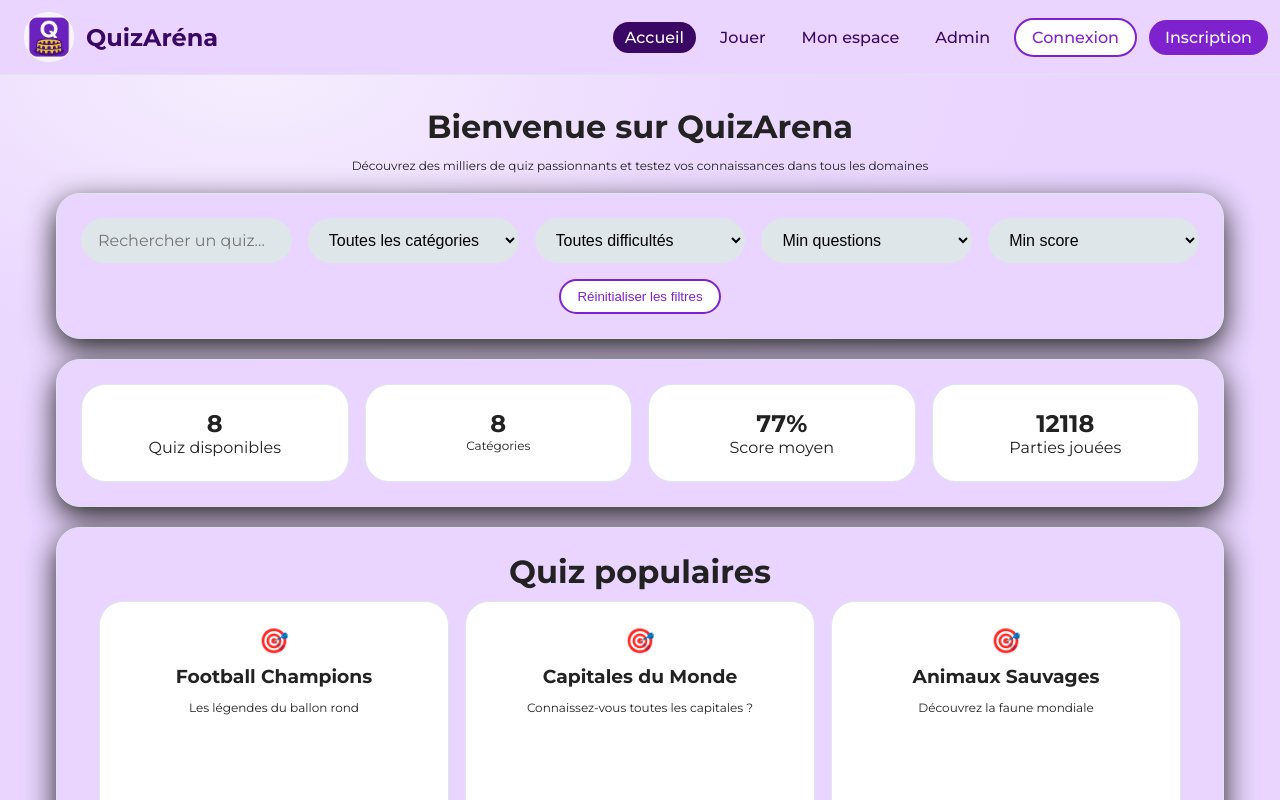
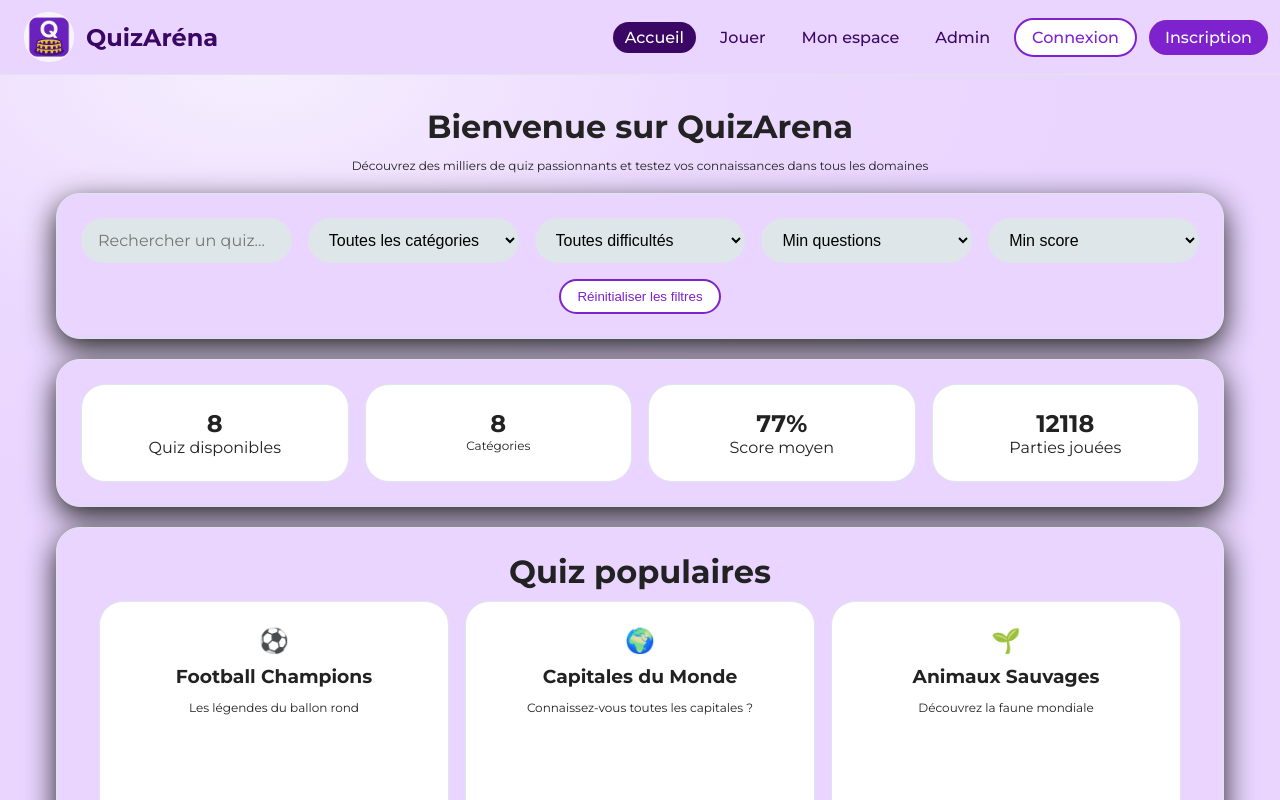
Before and after one commit to julien54190/QuizArena, an Angular app: page /accueil in a window 1280 px wide. Shown: the top 800 px of the page. Built offline with nearby package versions, Linux system fonts and the light colour scheme.

Commit message:
amelioration du css et ajout changement icone pour les catégorie

```diff
--- a/src/app/data/quiz.data.ts
+++ b/src/app/data/quiz.data.ts
@@ -43,7 +43,7 @@ export const PLAY_QUIZZES_DATA: IPlayQuiz[] = [
   id: 4,
   title: 'Cinéma Classique',
   description: 'Les plus grands films de l\'histoire',
-  category: 'Culture Générale',
+  category: 'Cinéma',
   difficulty: 'moyen',
   questionCount: 18,
   averageScore: 72,
--- a/src/app/views/home/components/popularquiz.component.ts
+++ b/src/app/views/home/components/popularquiz.component.ts
@@ -16,7 +16,7 @@ import { CommonModule } from '@angular/common';
           class="card card-white mt-10 card-size text-center flex flex-col justify-content-between card-hover">
           <div class="flex flex-col justify-content-between h-full">
             <div>
-              <div class="text-lg mb-10">🎯</div>
+              <div class="text-lg mb-10">{{ getCategoryIcon(quiz.category) }}</div>
               <h3 class="text-bold mb-10">{{ quiz.title }}</h3>
               <p class="text-sm">{{ quiz.description }}</p>
             </div>
@@ -27,7 +27,7 @@ import { CommonModule } from '@angular/common';
           </div>
         </div>
       }
-  </div>
+    </div>
 
   <!-- État vide -->
   @if (filteredQuizzes().length === 0) {
@@ -111,7 +111,7 @@ export class PopularQuizComponent {
     console.log('Jouer au quiz:', quiz.title);
   }
 
-  // Obtenir la classe CSS pour la difficulté  // Méthode pour obtenir la classe CSS selon la difficulté
+  // Obtenir la classe CSS pour la difficulté
   getDifficultyClass(difficulty: string): string {
     switch (difficulty) {
       case 'facile': return 'badge-success';
@@ -121,4 +121,22 @@ export class PopularQuizComponent {
     }
   }
 
+  // Obtenir l'icône selon la catégorie
+  getCategoryIcon(category: string): string {
+    switch (category.toLowerCase()) {
+      case 'histoire': return '🏛️';
+      case 'géographie': return '🌍';
+      case 'sciences': return '🔬';
+      case 'littérature': return '📚';
+      case 'sport': return '⚽';
+      case 'musique': return '🎵';
+      case 'cinéma': return '🎬';
+      case 'technologie': return '💻';
+      case 'art': return '🎨';
+      case 'cuisine': return '👨‍🍳';
+      case 'nature': return '🌱'
+      default: return '🎯';
+    }
+  }
+
 }
--- a/src/assets/styles/_thèmes.scss
+++ b/src/assets/styles/_thèmes.scss
@@ -24,10 +24,16 @@ body {
     height: 250px;
 }
 
+.card-hover {
+  cursor: pointer;
+  transition: all 0.4s ease-in-out;
+  transform: translateY(0);
+}
+
 .card-hover:hover{
-  cursor: pointer;
-  border: var(--border-card);
-  transition: all 0.3s cubic-bezier(0.4, 0, 0.2, 1)
+
+  transform: translateY(-6px);
+  box-shadow: 0 15px 35px var(--primary);
 }
 
 .radius {
```
